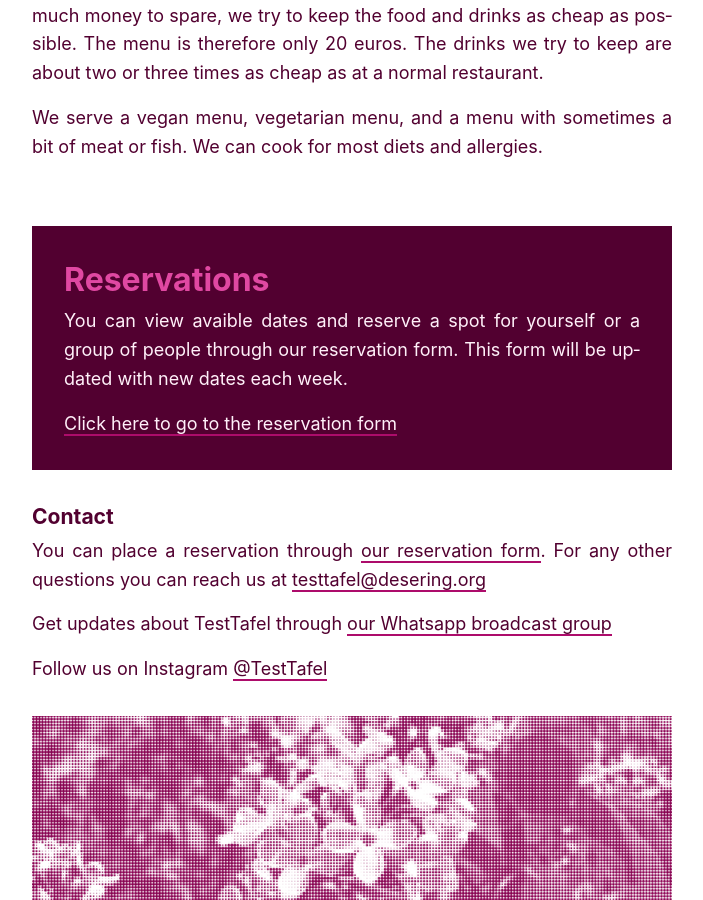
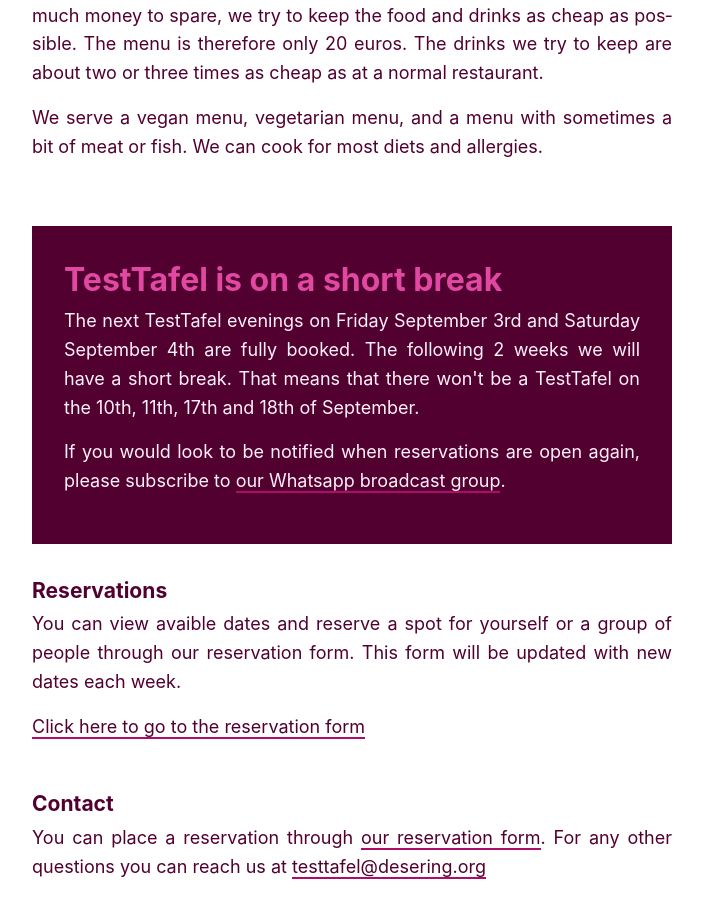
Before and after one commit to decoalitie/desering.org, a Jekyll site: the page built from en/testtafel/index.html, in a window 1280 px wide and 900 px high, scrolled down 690 px. Shown: the whole window, without its empty margins (288-991 px from the left). Built offline with Jekyll 4.4.1, drawn with Linux system fonts in a browser that asks for light colours; some web fonts are replaced.

Commit message:
Add break message

```diff
--- a/en/testtafel/index.html
+++ b/en/testtafel/index.html
@@ -47,18 +47,36 @@
 <div class="row">
   <div class="container">
     <div class="purple-box">
-      <h3>Reservations</h3>
+      <h3>TestTafel is on a short break</h3>
 
       <p>
-        You can view avaible dates and reserve a spot for yourself or a group of people through our reservation form.
-        This form will be updated with new dates each week.
+        The next TestTafel evenings on Friday September 3rd and Saturday September 4th are fully booked.
+        The following 2 weeks we will have a short break. That means that there won't be a TestTafel on
+        the 10th, 11th, 17th and 18th of September.
       </p>
 
+      <p>
+        If you would look to be notified when reservations are open again, please subscribe to
+        <a href="https://chat.whatsapp.com/C2fIG6POV8FH0nVQcW3hKs" target="_blank">our Whatsapp broadcast group</a>.
+      </p>
+    </div>
+  </div>
+</div>
+
+<div class="row">
+  <div class="container">
+    <h3>Reservations</h3>
+
+    <p>
+      You can view avaible dates and reserve a spot for yourself or a group of people through our reservation form.
+      This form will be updated with new dates each week.
+    </p>
+
+    <p>
       <a href="{% link en/testtafel/reservation.html %}">
         Click here to go to the reservation form
       </a>
-    </div>
-
+    </p>
   </div>
 </div>
 
```
Also changed, not shown: testtafel/index.html (+23 -6 lines).
